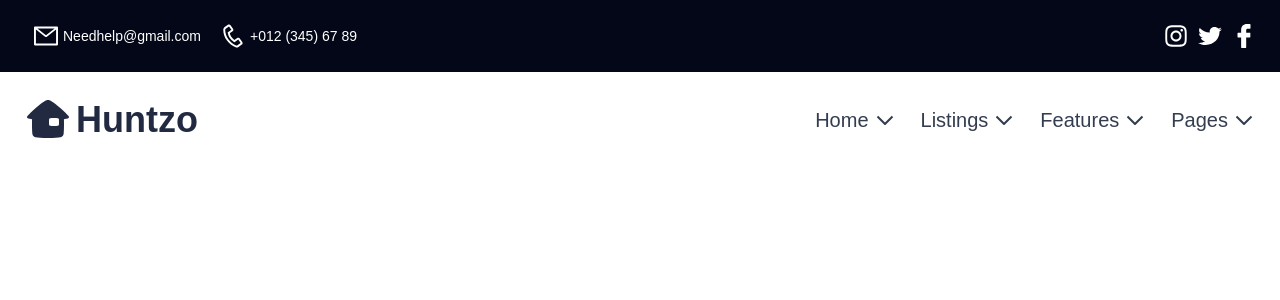
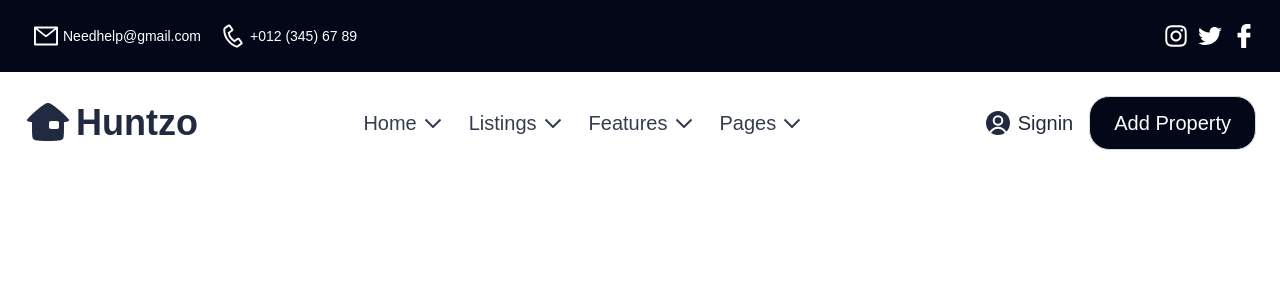
Before and after one commit to 0Vitaliy/huntzo, a Next.js app: page / in a window 1280 px wide. Shown: the top 300 px of the page. Built offline with nearby package versions, Linux system fonts and the light colour scheme.

Commit message:
add btn action header

```diff
--- /dev/null
+++ b/components/action-btn/ActionBtn.tsx
@@ -0,0 +1,28 @@
+import styles from './action-btn.module.less'
+import Image from 'next/image'
+import UserIcon from '../../assets/user-circle.svg'
+import BurgerIcon from '../../assets/burger-menu.svg'
+import { Button } from 'antd'
+
+const ActionBtn = () => {
+return (
+    <div className={styles.wrapper}>
+      <div className={styles.btnLaptop}>
+        <Button type="link" className={`${styles.btn} ${styles.btnSignin}`}>
+          <Image src={UserIcon} alt="user-icon"/>
+          <span>signin</span>
+        </Button>
+        <Button className={`${styles.btn} ${styles.btnAddProperty}`}>
+          add property
+        </Button>
+      </div>
+      <Button
+        type="link"
+        icon={<Image src={BurgerIcon} alt="user-icon"/>}
+        className={styles.btnMobile}
+      />
+    </div>
+  )
+}
+
+export default ActionBtn
--- /dev/null
+++ b/components/action-btn/action-btn.module.less
@@ -0,0 +1,51 @@
+.wrapper{
+  display: flex;
+  align-items: center;
+}
+
+.btn{
+  height: inherit;
+  font-weight: 500;
+  font-size: 20px;
+  line-height: 24px;
+  text-transform: capitalize;
+}
+
+.btnSignin{
+  display: flex;
+  align-items: center;
+  gap: 8px;
+  color: #212A41;
+
+  :hover{
+    color: #212A41;
+  }
+}
+
+.btnAddProperty{
+  background: #030718;
+  border-radius: 20px;
+  padding: 14px 24px;
+  color: #FFFFFF;
+
+  :hover{
+    background: #030718;
+    color: #FFFFFF;
+  }
+}
+
+.btnLaptop{
+  display: flex;
+  align-items: center;
+
+  @media (max-width:1000px) {
+    display: none;
+  }
+}
+
+.btnMobile{
+  display: block;
+  @media (min-width:1000px) {
+    display: none;
+  }
+}
--- /dev/null
+++ b/components/action-btn/index.tsx
@@ -0,0 +1 @@
+export {default as ActionBtn} from './ActionBtn'
--- a/components/main-header/MainHeader.tsx
+++ b/components/main-header/MainHeader.tsx
@@ -2,6 +2,7 @@ import styles from './main-header.module.less'
 import { Logo } from '../logo'
 import { Wrapper } from '../wrapper'
 import { Navbar } from '../navbar'
+import { ActionBtn } from '../action-btn'
 
 const MainHeader = () => {
 return (
@@ -10,6 +11,7 @@ return (
         <div className={styles.content}>
           <Logo/>
           <Navbar/>
+          <ActionBtn/>
         </div>
       </Wrapper>
     </div>
```
Also changed, not shown: assets/burger-menu.svg (added), assets/user-circle.svg (added).
